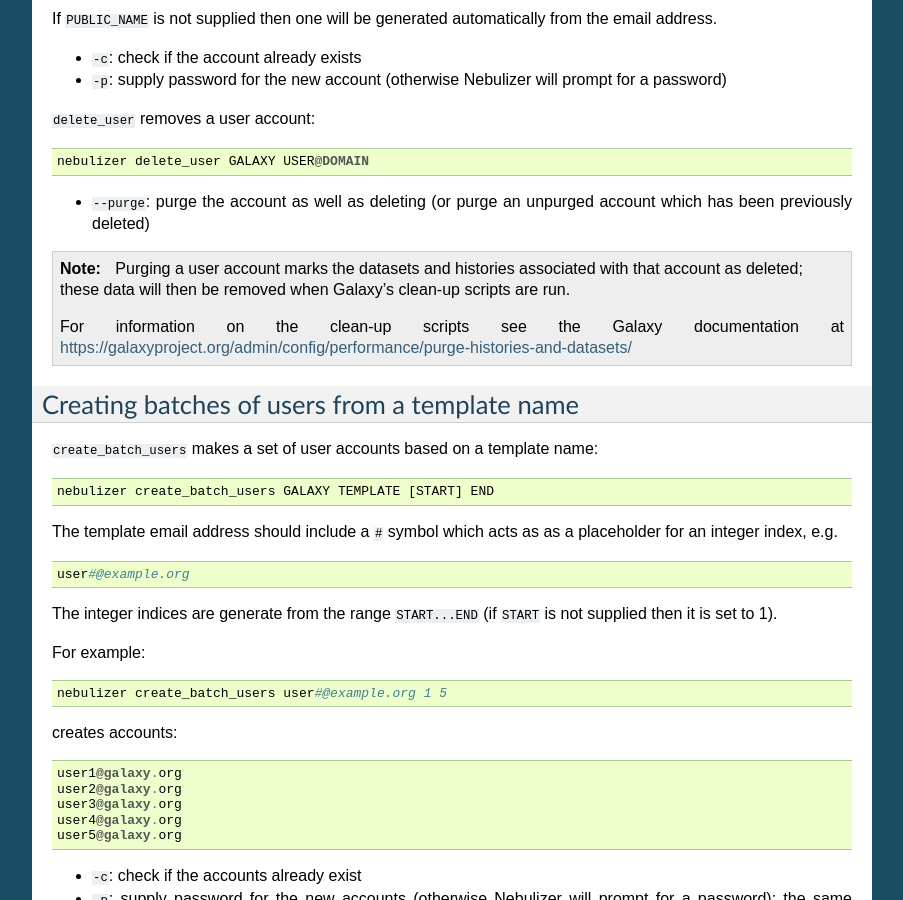
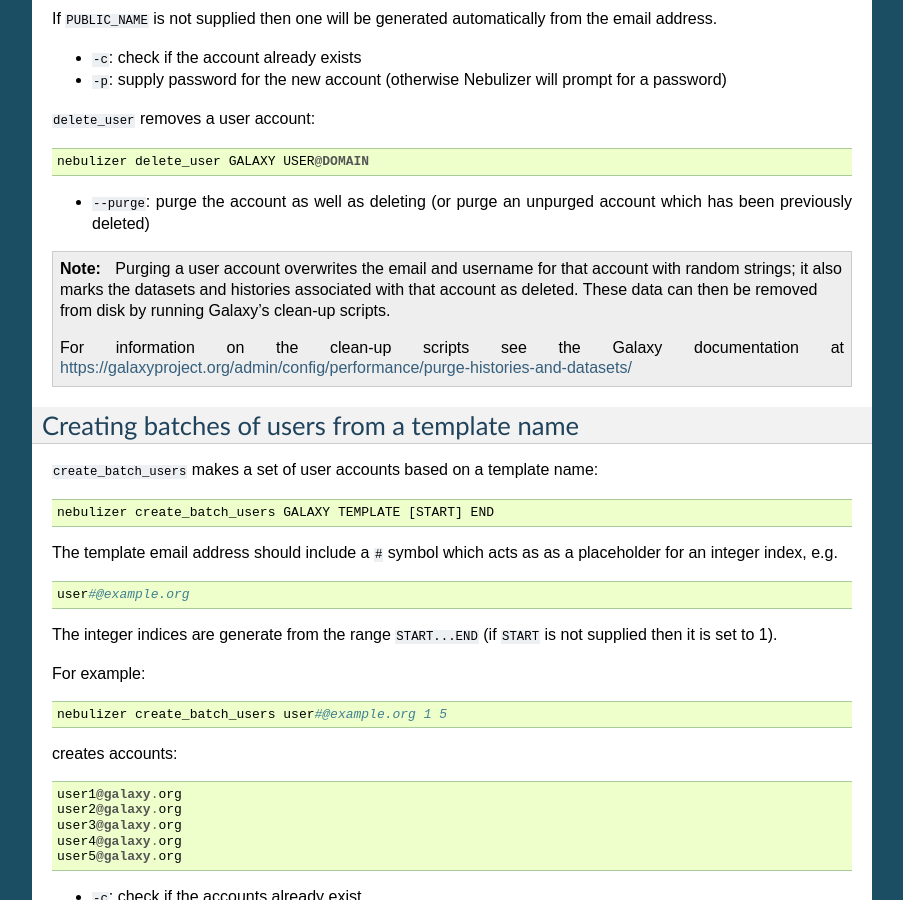
Before and after one commit to pjbriggs/nebulizer, a Sphinx documentation site: the page built from docs/users.rst, in a window 1280 px wide and 900 px high, scrolled down 490 px. Shown: the whole window, without its empty margins (198-1101 px from the left). Built offline with Sphinx 7.4.7, drawn with Linux system fonts in a browser that asks for light colours.

Commit message:
Documentation: further elucidation of the --purge option of 'delete_user'.

```diff
--- a/docs/users.rst
+++ b/docs/users.rst
@@ -50,9 +50,11 @@ generated automatically from the email address.
 
 .. note::
 
-   Purging a user account marks the datasets and histories
-   associated with that account as deleted; these data will
-   then be removed when Galaxy's clean-up scripts are run.
+   Purging a user account overwrites the email and username
+   for that account with random strings; it also marks the
+   datasets and histories associated with that account as
+   deleted. These data can then be removed from disk by
+   running Galaxy's clean-up scripts.
 
    For information on the clean-up scripts see the Galaxy
    documentation at
```
